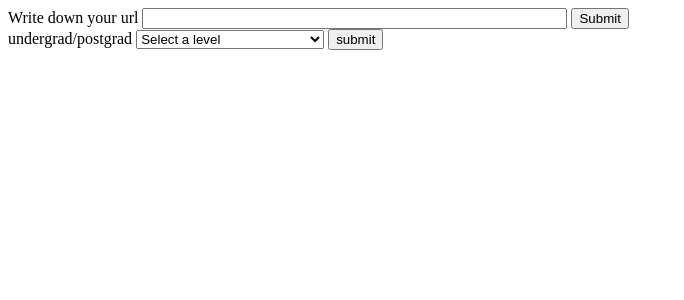
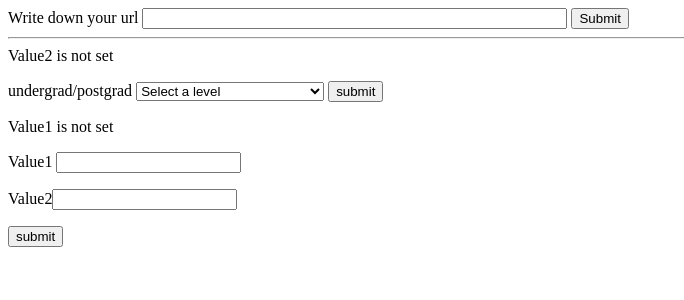
Before and after one commit to postsent/unsw_course_filter, a Flask app: page / in a window 1280 px wide. Shown: the top 300 px of the page, without its empty margins (0-684 px from the left). Run offline with Flask 2, Linux system fonts and the light colour scheme.

Commit message:
add field display value from backend for debugging

```diff
--- a/src/app.py
+++ b/src/app.py
@@ -33,11 +33,20 @@ def my_form_post():
 
     return render_template("table.html", headings=headings, data=data)
 
-@app.route("/submitted", methods=['POST'])
-def hello():
-   myvariable = request.form.get("teamDropdown")
-   print(myvariable)
-   return myvariable
+@app.route('/level/', methods = ['GET', 'POST'])
+def level():
+    try:
+        myvariable = request.form.get("teamDropdown")
+        print(myvariable)
+        #return myvariable
+    except:
+        pass
+    return render_template('table.html', value2=myvariable)
+
+@app.route('/result/', methods = ['GET', 'POST'])
+def result():
+    value1 = request.form.get('Value1')
+    return render_template('table.html', value1=value1)
 
 # p = os.path.abspath("table.html")
 # print(p)
--- a/src/templates/table.html
+++ b/src/templates/table.html
@@ -12,13 +12,25 @@
             <input name="text" size="50"> <!--change the length of input fied-->
             <input type="submit">
         </form>
-        <form class="teamSelection" method="POST" action="/submitted">
+        <hr>
+        Value2 is {{value2 or 'not set'}} <!-- https://stackoverflow.com/questions/50286820/printing-value-next-to-text-box-from-a-function-in-flask-html -->
+        <p></p>
+        <form class="teamSelection" method="POST" action="{{ url_for('level') }}">
             <label for="name">undergrad/postgrad  </label>
             <select class="teamForm" id="teamDropdownSelector" type="text" name="teamDropdown" placeholder="Select A Team">
                  <option disabled selected>Select a level</option>
                  <option id="WatfordVSManchester Utd" value="Watford VS Manchester Utd">Watford VS Manchester Utd</option>
             </select>
             <input class="btn" type="submit" value="submit">
+        </form>
+        <p></p>
+        Value1 is {{value1 or 'not set'}}
+        <p></p>
+        <form action = "{{ url_for('result') }}" method = "POST">
+            <p>Value1 <input type = "text" name = "Value1" /></p>
+            <p>Value2<input type ="text" name = "Value2" /></p>
+            <!-- <p>Charging Duration <input type ="text" name = "Charging_Duration" /></p> -->
+            <p><input type = "submit" value = "submit" name = "submit" /></p>
         </form>
 
         <table>
```
